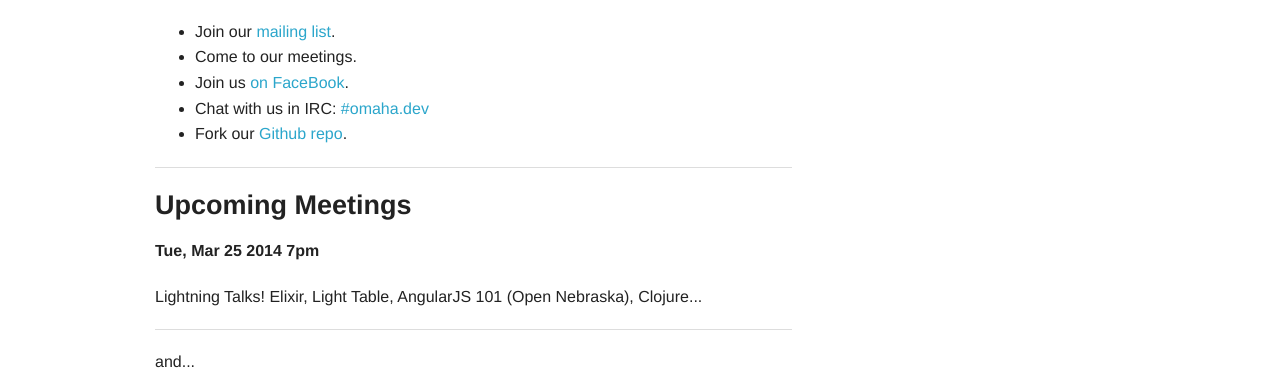
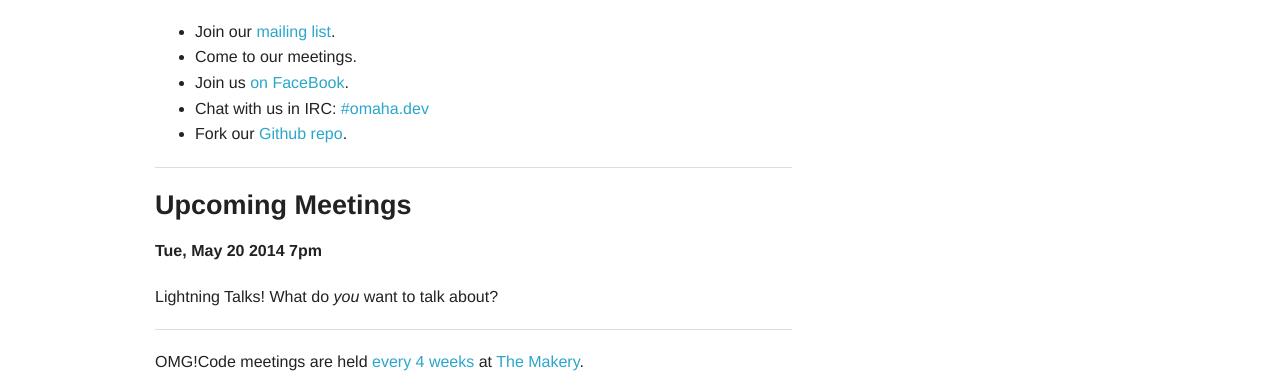
Before and after one commit to omg-code/omg-code, a plain HTML site: page index.html in a window 1280 px wide. Shown: the part 406-798 px from the top of the page. Drawn offline with Linux system fonts and the light colour scheme; files whose address does not match are found by name.

Commit message:
Next meeting

```diff
--- a/index.html
+++ b/index.html
@@ -52,12 +52,13 @@
 
   <h3>Upcoming Meetings</h3>
 
-  <p><strong>Tue, Mar 25 2014 7pm</strong><br/></p>
+  <p><strong>Tue, May 20 2014 7pm</strong><br/></p>
 
-  <p>Lightning Talks! Elixir, Light Table, AngularJS 101 (Open Nebraska), Clojure...</p>
+  <p>Lightning Talks! What do <i>you</i> want to talk about?</p>
 
   <hr />
 
+<!--
 <p>
 and...
 </p>
@@ -65,6 +66,7 @@ and...
       <p>
       <i>You</i> presenting whatever you're excited about! :)
       </p>
+-->
 
       <p>
       OMG!Code meetings are held <a href="https://www.google.com/calendar/embed?src=omahamakergroup@gmail.com&ctz=America/Chicago" target="_blank">every 4 weeks</a> at <a href="http://omahamakergroup.org/directions-to-the-space/" target="_blank">The Makery</a>.
```
